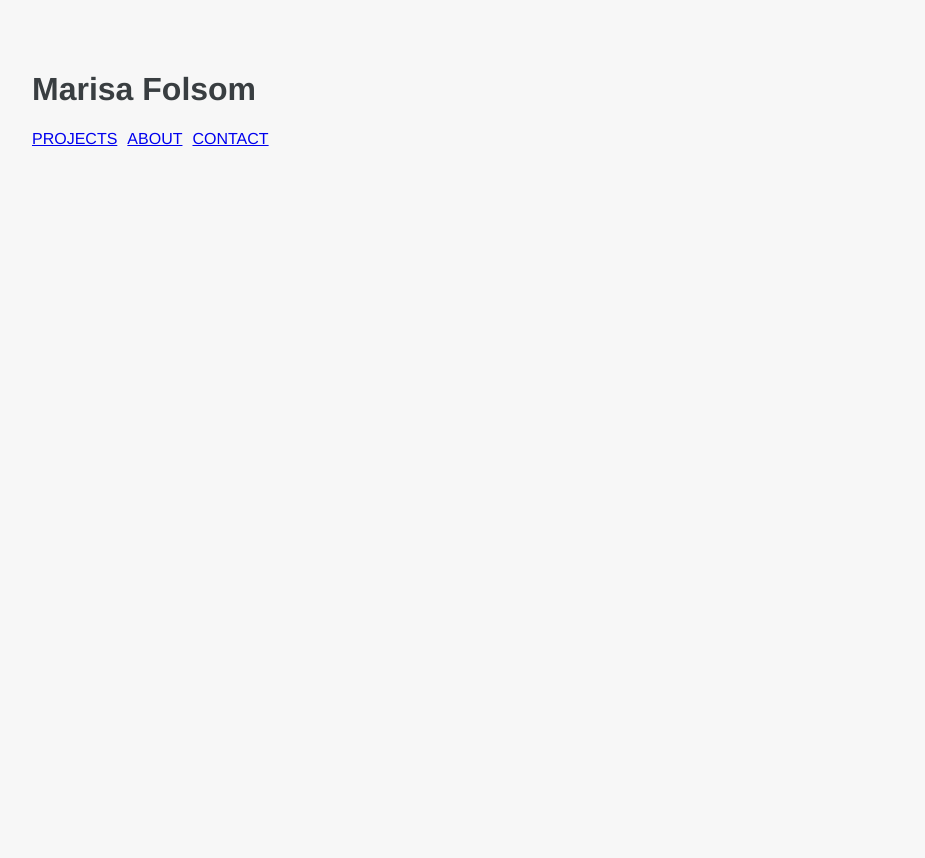
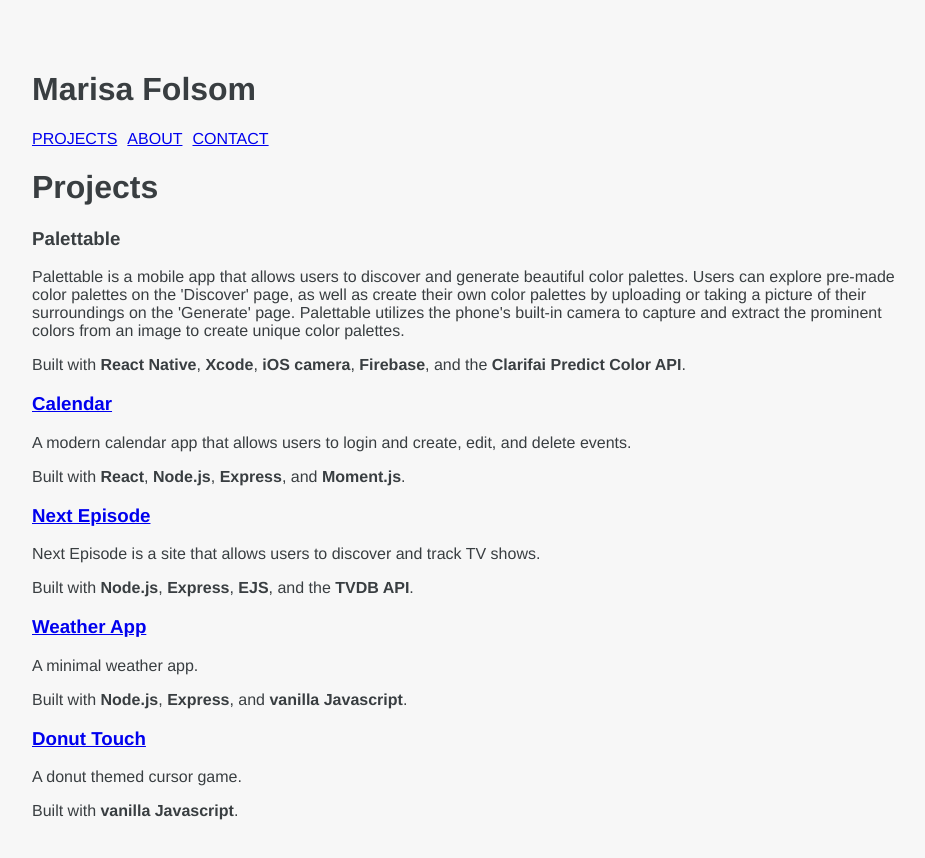
Before and after one commit to marifolsom/portfolio-site, a React (Create React App) app: page /projects in a window 1280 px wide. Shown: the top 858 px of the page, without its empty margins (168-1093 px from the left). Before the commit the page ends 800 px from the top, so only its background shows below. Built offline with nearby package versions, Linux system fonts and the light colour scheme.

Commit message:
Fix paths

```diff
--- a/src/App.js
+++ b/src/App.js
@@ -13,10 +13,10 @@
         <div className="site-container">
           <h1 className="site-title">Marisa Folsom</h1>
           <Navbar />
-          <Route exact path="portfolio" render={() => <Redirect to="portfolio/projects"/>} />
-          <Route exact path="portfolio/projects" component={Projects} />
-          <Route exact path="portfolio/about" component={About} />
-          <Route exact path="portfolio/contact" component={Contact} />
+          <Route exact path="/" render={() => <Redirect to="/projects"/>} />
+          <Route exact path="/projects" component={Projects} />
+          <Route exact path="/about" component={About} />
+          <Route exact path="/contact" component={Contact} />
         </div>
       </Router>
     )
--- a/src/components/Navbar/index.js
+++ b/src/components/Navbar/index.js
@@ -5,9 +5,9 @@
   render() {
     return (
       <nav>
-        <Link to="portfolio/projects" className="nav-link">PROJECTS</Link>
-        <Link to="portfolio/about" className="nav-link">ABOUT</Link>
-        <Link to="portfolio/contact" className="nav-link">CONTACT</Link>
+        <Link to="/projects" className="nav-link">PROJECTS</Link>
+        <Link to="/about" className="nav-link">ABOUT</Link>
+        <Link to="/contact" className="nav-link">CONTACT</Link>
       </nav>
     )
   }
```
